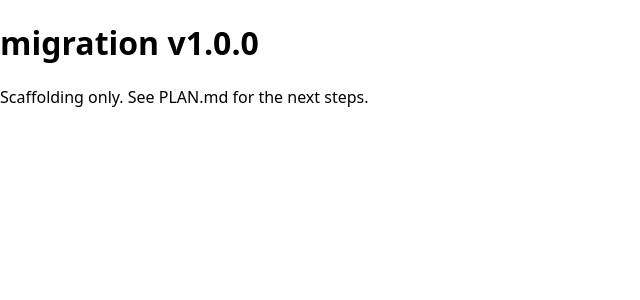
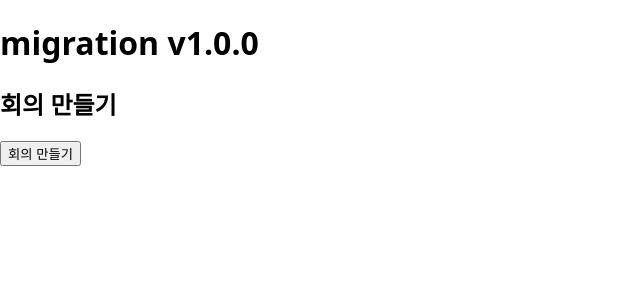
Before and after one commit to Beyond-Imagination/convene, a Next.js app in the folder apps/frontend/: page / in a window 1280 px wide. Shown: the top 300 px of the page, without its empty margins (0-640 px from the left). Built offline with nearby package versions, Linux system fonts and the light colour scheme; no server answers.

Commit message:
feat(frontend): CreateMeetingForm View + 홈 페이지 조립 (MVVM)

```diff
--- a/apps/frontend/src/app/page.tsx
+++ b/apps/frontend/src/app/page.tsx
@@ -1,8 +1,24 @@
+'use client';
+
+import { CreateMeetingForm } from '@/feature/meeting/components/CreateMeetingForm';
+import { useCreateMeetingViewModel } from '@/feature/meeting/hooks/useCreateMeetingViewModel';
+
+/**
+ * 홈 페이지. v1 마이그레이션 단계에서는 회의 생성 단일 액션만 노출한다.
+ *
+ * Next.js 정적 export 호환을 위해 client component 로 두고(ARCHITECTURE §4.3),
+ * ViewModel hook 의 반환을 View 컴포넌트에 props 로 전달한다.
+ */
 export default function HomePage() {
+  const vm = useCreateMeetingViewModel();
   return (
     <main>
       <h1>migration v1.0.0</h1>
-      <p>Scaffolding only. See PLAN.md for the next steps.</p>
+      <CreateMeetingForm
+        status={vm.status}
+        errorMessage={vm.errorMessage}
+        onSubmit={vm.submit}
+      />
     </main>
   );
 }
--- /dev/null
+++ b/apps/frontend/src/feature/meeting/components/CreateMeetingForm.tsx
@@ -0,0 +1,35 @@
+'use client';
+
+import type { CreateMeetingStatus } from '@/feature/meeting/hooks/useCreateMeetingViewModel';
+
+/**
+ * 회의 생성 버튼 View.
+ *
+ * ARCHITECTURE §4.2 — View 는 useState/useEffect/fetch/socket/zustand 호출 금지.
+ * 모든 상태와 액션은 props 로 받는다. 본 컴포넌트는 ViewModel hook 의 반환을
+ * 그대로 prop 으로 받아 렌더링/이벤트만 담당한다.
+ */
+export interface CreateMeetingFormProps {
+  readonly status: CreateMeetingStatus;
+  readonly errorMessage: string | null;
+  readonly onSubmit: () => void;
+}
+
+export function CreateMeetingForm({
+  status,
+  errorMessage,
+  onSubmit,
+}: CreateMeetingFormProps) {
+  const submitting = status === 'submitting';
+  return (
+    <section aria-labelledby="create-meeting-heading">
+      <h2 id="create-meeting-heading">회의 만들기</h2>
+      <button type="button" onClick={onSubmit} disabled={submitting}>
+        {submitting ? '생성 중…' : '회의 만들기'}
+      </button>
+      {errorMessage !== null && status === 'error' && (
+        <p role="alert">{errorMessage}</p>
+      )}
+    </section>
+  );
+}
```
Also changed, not shown: 1 other file (tests, documents, lock files or other folders).
